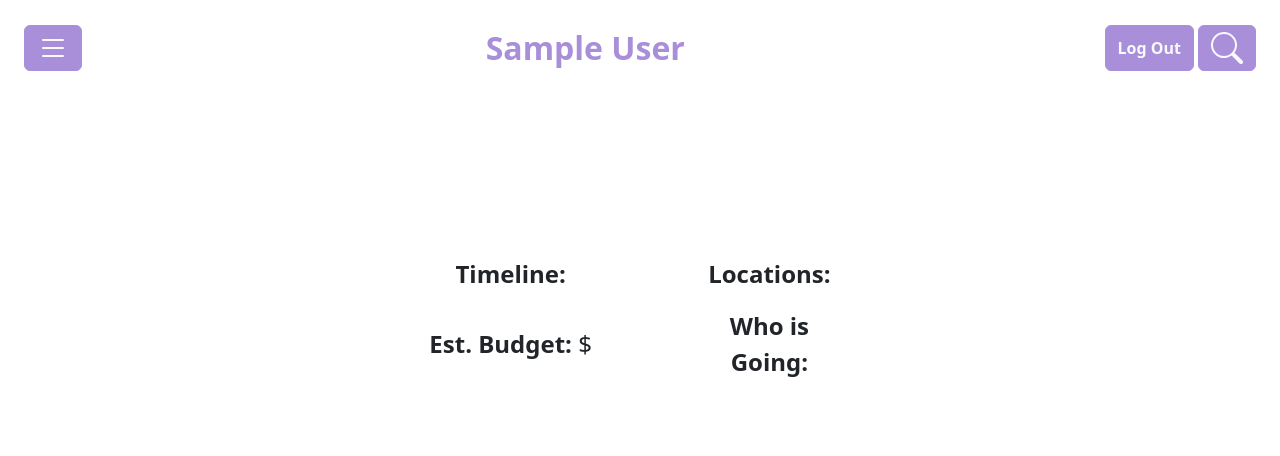
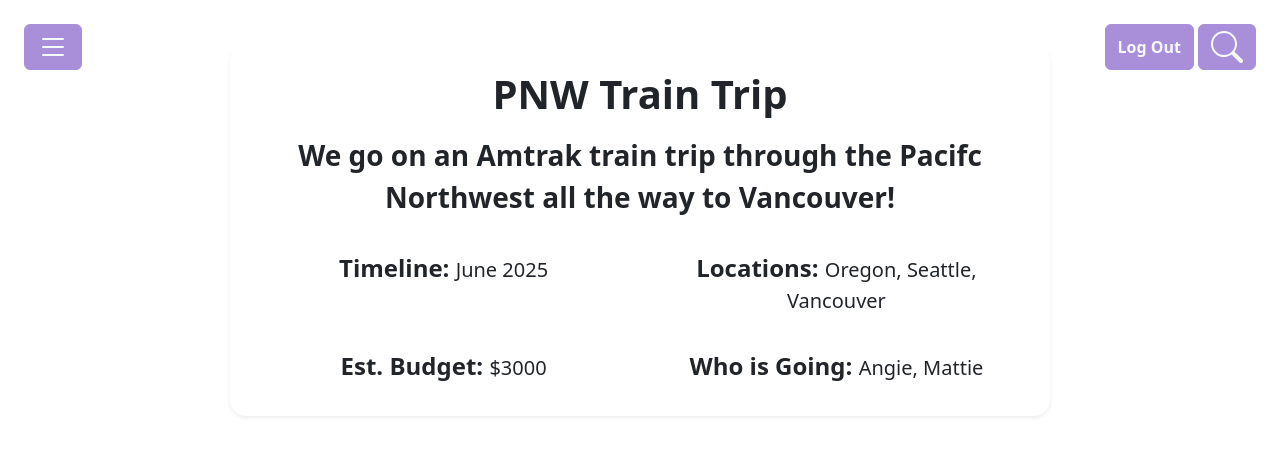
Before and after one commit to mhm1117/travel-app, a PHP site: page /tripPage.php in a window 1280 px wide. Shown: the top 456 px of the page. Run offline with PHP 8.4, Linux system fonts and the light colour scheme; the visitor is signed in with stand-in values (Sample User, id 1).

Commit message:
modifying trip page design

```diff
--- a/includes/nav.php
+++ b/includes/nav.php
@@ -21,17 +21,17 @@
     </div>
     <span class="mx-auto fw-bold d-none d-sm-inline" id="navTitle">
         <?php
-        if (isset($_SESSION["tripid"])) {
-            echo '<a class="navbar-brand fs-2 text-maincolor" href="tripPage.php">';
-            output_tripname();
-            echo '</a>';
-        } else {
-            echo '<a class="navbar-brand fs-2 text-maincolor" href="chooseTrip.php">';
-            echo 'Welcome, ';
-            output_username();
-            echo '!';
-            echo '</a>';
-        }
+        // if (isset($_SESSION["tripid"])) {
+        //     echo '<a class="navbar-brand fs-2 text-maincolor" href="tripPage.php">';
+        //     output_tripname();
+        //     echo '</a>';
+        // } else {
+        //     echo '<a class="navbar-brand fs-2 text-maincolor" href="chooseTrip.php">';
+        //     echo 'Welcome, ';
+        //     output_username();
+        //     echo '!';
+        //     echo '</a>';
+        // }
         ?>
     </span>
     <div class="d-inline-flex column-gap-1">
--- a/includes/tripPage/tripPage_view.inc.php
+++ b/includes/tripPage/tripPage_view.inc.php
@@ -12,9 +12,9 @@ function output_tripname() {
 function display_trip_img() {
     $trip = $_SESSION["tripArray"];
     echo '
-        <div class="z-n1">
-            <img class="z-n1 position-absolute top-50 start-50 translate-middle opacity-75"
-            style="max-width: 100%;" src="' . $trip["img"] . '">
+        <div class="">
+            <img class="rounded-top-4 object-fit-cover"
+            style="max-width: 100%; height: 200px; min-width: 100%;" src="' . $trip["img"] . '">
         </div>';
 
 }
@@ -28,31 +28,31 @@ function display_trip_info () {
         $tripBudget = "$" . $trip['est_budget'];
     }
 
-    echo '
-        <h1 class="text-dark fw-bold" style="">' . $trip["name"] . '</h1>
-        <div class="fw-bold fs-3 text-dark" style="max-width: 90%;" id="tripSummary">
-            <p>' . $trip["description"] . '</p>
-        </div>
-        <div class="fs-4 text-dark" style="max-width: 90%;" id="tripDetails">
-            <div class="row py-2">
-                <div class="col px-5">
-                    <span class="fw-bold">Timeline: </span>
-                    <span>' . $trip["timeline"] . '</span>
-                </div>
-                <div class="col px-5">
-                    <span class="fw-bold">Locations: </span>
-                    <span>' . $trip["locations"] . '</span>
-                </div>
-            </div>
-            <div class="row py-2">
-                <div class="col px-5">
-                    <span class="fw-bold">Est. Budget: </span>
-                    <span>' . $tripBudget . '</span>
-                </div>
-                <div class="col px-5">
-                    <span class="fw-bold">Who is Going: </span>
-                    <span>' . $trip["people"] . '</span>
-                </div>
-            </div>
-        </div>';
+    // echo '
+    //     <h1 class="text-dark fw-bold" style="">' . $trip["name"] . '</h1>
+    //     <div class="fw-bold fs-3 text-dark" style="max-width: 90%;" id="tripSummary">
+    //         <p>' . $trip["description"] . '</p>
+    //     </div>
+    //     <div class="fs-4 text-dark" style="max-width: 90%;" id="tripDetails">
+    //         <div class="row py-2">
+    //             <div class="col px-5">
+    //                 <span class="fw-bold">Timeline: </span>
+    //                 <span>' . $trip["timeline"] . '</span>
+    //             </div>
+    //             <div class="col px-5">
+    //                 <span class="fw-bold">Locations: </span>
+    //                 <span>' . $trip["locations"] . '</span>
+    //             </div>
+    //         </div>
+    //         <div class="row py-2">
+    //             <div class="col px-5">
+    //                 <span class="fw-bold">Est. Budget: </span>
+    //                 <span>' . $tripBudget . '</span>
+    //             </div>
+    //             <div class="col px-5">
+    //                 <span class="fw-bold">Who is Going: </span>
+    //                 <span>' . $trip["people"] . '</span>
+    //             </div>
+    //         </div>
+    //     </div>';
 }
--- a/tripPage.php
+++ b/tripPage.php
@@ -20,14 +20,41 @@ require_once "includes/config_session.inc.php";
     <title>PNW Train Trip</title>
   </head>
   <body>
-    <?php display_trip_img() ?>
 
     <?php include "includes/nav.php" ?>
 
-    <main class="d-flex flex-column container-fluid">
-
-      <div id="trip-info" class="d-flex flex-column container text-center gap-4" style="margin-top: 15vh;">
+    <main class="d-flex flex-column container-sm text-center p-0 rounded-4 mb-4" style="margin-top: 5vh; width: 80%;">
+      <?php display_trip_img() ?>
+      <div id="trip-info" class="d-flex flex-column mx-auto bg-white rounded-4 pt-4 gap-3 shadow-sm" style="max-width: 80%; margin-top: -6em;">
         <?php display_trip_info() ?>
+        <h1 class="text-dark fw-bold mx-4" style="">PNW Train Trip</h1>
+        <div class="fw-bold fs-3 text-dark px-5" style="" id="tripSummary">
+            <p>We go on an Amtrak train trip through the Pacifc Northwest
+              all the way to Vancouver!
+            </p>
+        </div>
+        <div class="grid fs-5 text-dark text-center pb-3" style="" id="tripDetails">
+            <div class="row py-3">
+                <div class="col px-5 mt-0">
+                    <span class="fw-bold fs-4">Timeline: </span>
+                    <span>June 2025</span>
+                </div>
+                <div class="col px-5 mt-0">
+                    <span class="fw-bold fs-4">Locations: </span>
+                    <span>Oregon, Seattle, Vancouver</span>
+                </div>
+            </div>
+            <div class="row py-3">
+                <div class="col px-5 mt-0">
+                    <span class="fw-bold fs-4">Est. Budget: </span>
+                    <span>$3000</span>
+                </div>
+                <div class="col px-5 mt-0">
+                    <span class="fw-bold fs-4">Who is Going: </span>
+                    <span>Angie, Mattie</span>
+                </div>
+            </div>
+        </div>
       </div>
     </main>
 
```
